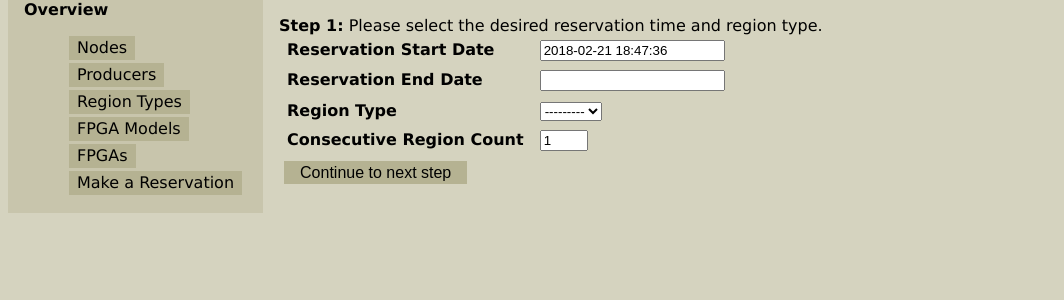
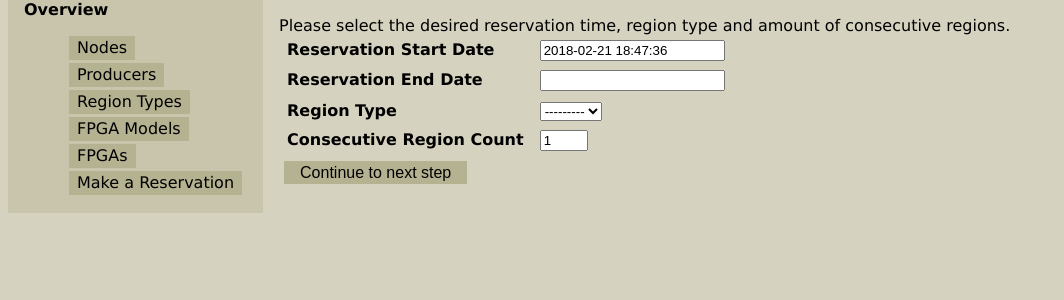
Before and after one commit to VLSI-EDA/rc3e-manager, a Django app: page /fpga_manager/reservation/create in a window 1280 px wide. Shown: the part 121-421 px from the top of the page, without its empty margins (0-1064 px from the left). Run offline with Django 3.2, Linux system fonts and the light colour scheme; data that the repository does not hold is empty.

```diff
--- a/fpga_manager/templates/create_reservation.html
+++ b/fpga_manager/templates/create_reservation.html
@@ -11,7 +11,7 @@
 {% block content %}
 
     <div>
-        <b>Step 1:</b> Please select the desired reservation time and region type.
+        Please select the desired reservation time, region type and amount of consecutive regions.
     </div>
 
     <form id="form" action="" method="post">
```
Also changed, not shown: fpga_manager/README.md (added).
